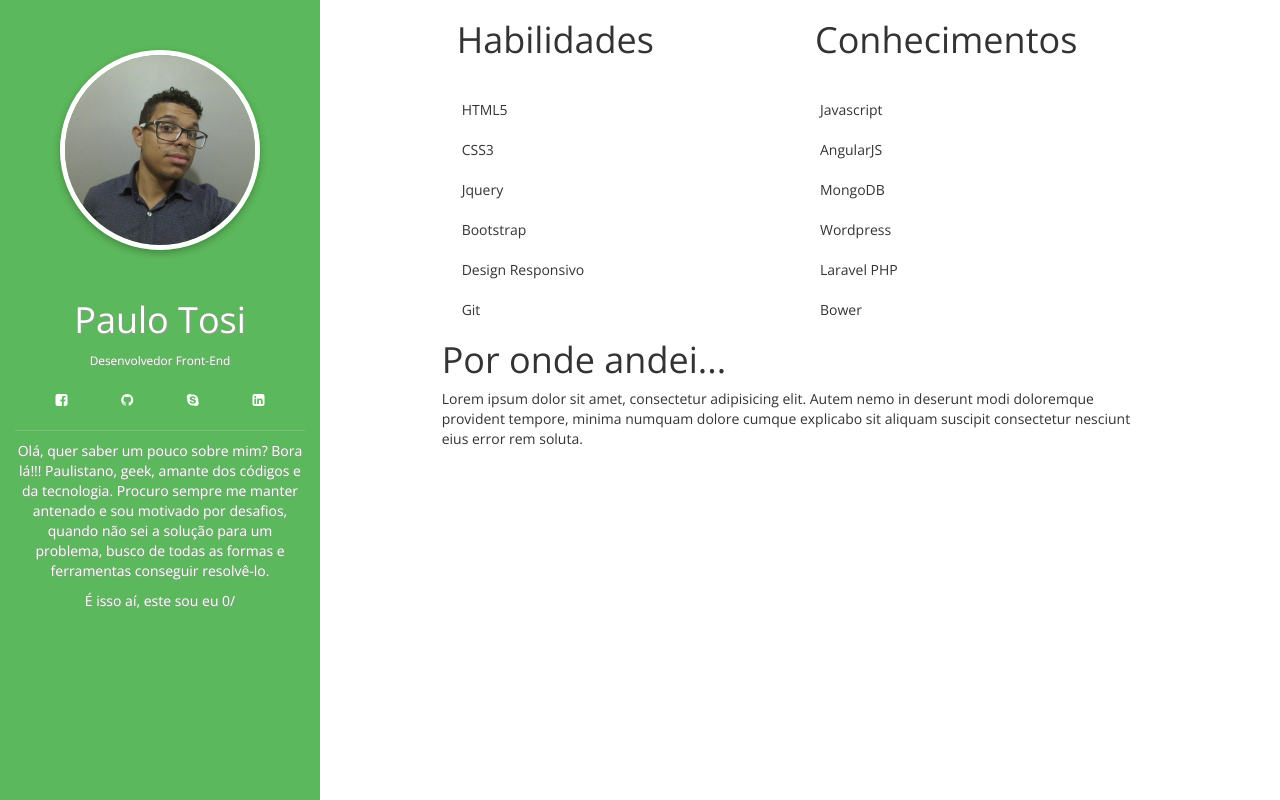
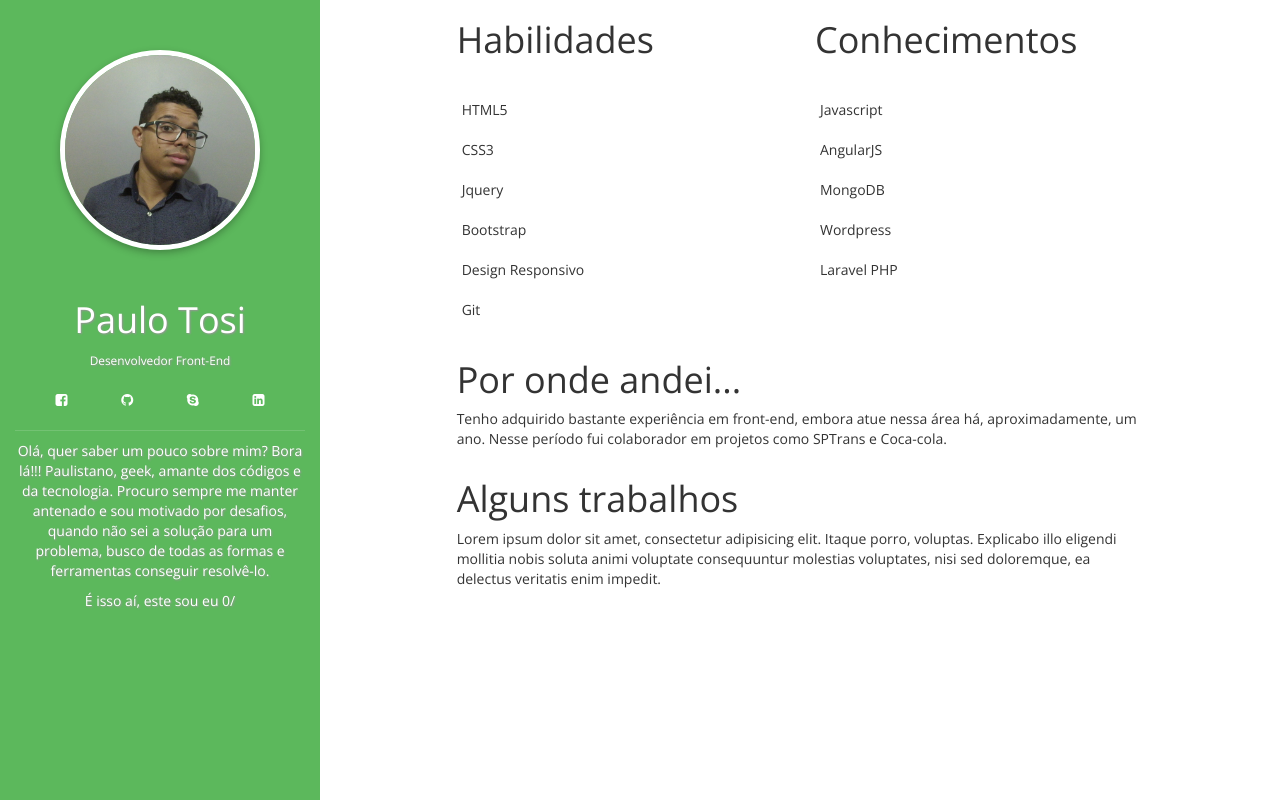
Before and after one commit to tosipaulo/tosipaulo.github.io, a PHP site: page / in a window 1280 px wide. Run offline with PHP 8.4, Linux system fonts and the light colour scheme; style sheets or scripts are compiled from the project's sources; some libraries are stand-ins or nearby versions.

Commit message:
Criando article Por onde andei

```diff
--- a/css/main.css
+++ b/css/main.css
@@ -139,6 +139,21 @@ body {
   margin-bottom: 30px; }
 .wrapper-content__main > .skin .list-unstyled > li {
   padding: 10px 5px; }
+.wrapper-content__main > .article {
+  position: relative;
+  float: left;
+  width: 100%;
+  min-height: 1px;
+  padding-left: 15px;
+  padding-right: 15px;
+  position: relative;
+  min-height: 1px;
+  padding-left: 15px;
+  padding-right: 15px; }
+@media (min-width: 992px) {
+  .wrapper-content__main > .article {
+    float: left;
+    width: 100%; } }
 
 @media screen and (min-width: 769px) {
   .wrapper-content__sidebar {
--- a/index.html
+++ b/index.html
@@ -96,17 +96,24 @@
 						<li>MongoDB</li>
 						<li>Wordpress</li>
 						<li>Laravel PHP</li>
-						<li>Bower</li>
 					</ul>
 
 
 				</article>
 
 
-				<article>
+				<article class="article">
 					<h1>Por onde andei...</h1>
-					<p>Lorem ipsum dolor sit amet, consectetur adipisicing elit. Autem nemo in deserunt modi doloremque provident tempore, minima numquam dolore cumque explicabo sit aliquam suscipit consectetur nesciunt eius error rem soluta.</p>
+					<p>Tenho adquirido bastante experiência em front-end, embora atue nessa área há, aproximadamente, um ano. Nesse período fui colaborador em projetos como SPTrans e Coca-cola. </p>
 				</article>
+
+				<article class="article">
+					<h1>Alguns trabalhos</h1>
+					<p>Lorem ipsum dolor sit amet, consectetur adipisicing elit. Itaque porro, voluptas. Explicabo illo eligendi mollitia nobis soluta animi voluptate consequuntur molestias voluptates, nisi sed doloremque, ea delectus veritatis enim impedit.</p>
+				</article>
+
+
+
 			</div>
 
 		</div>
--- a/scss/_layout/_main.scss
+++ b/scss/_layout/_main.scss
@@ -20,5 +20,10 @@
 				}
 			}
 		}
+
+		> .article {
+			@include make-xs-column(12);
+			@include make-md-column(12);
+		}
 	}
 }
```
Also changed, not shown: 1 other file.
